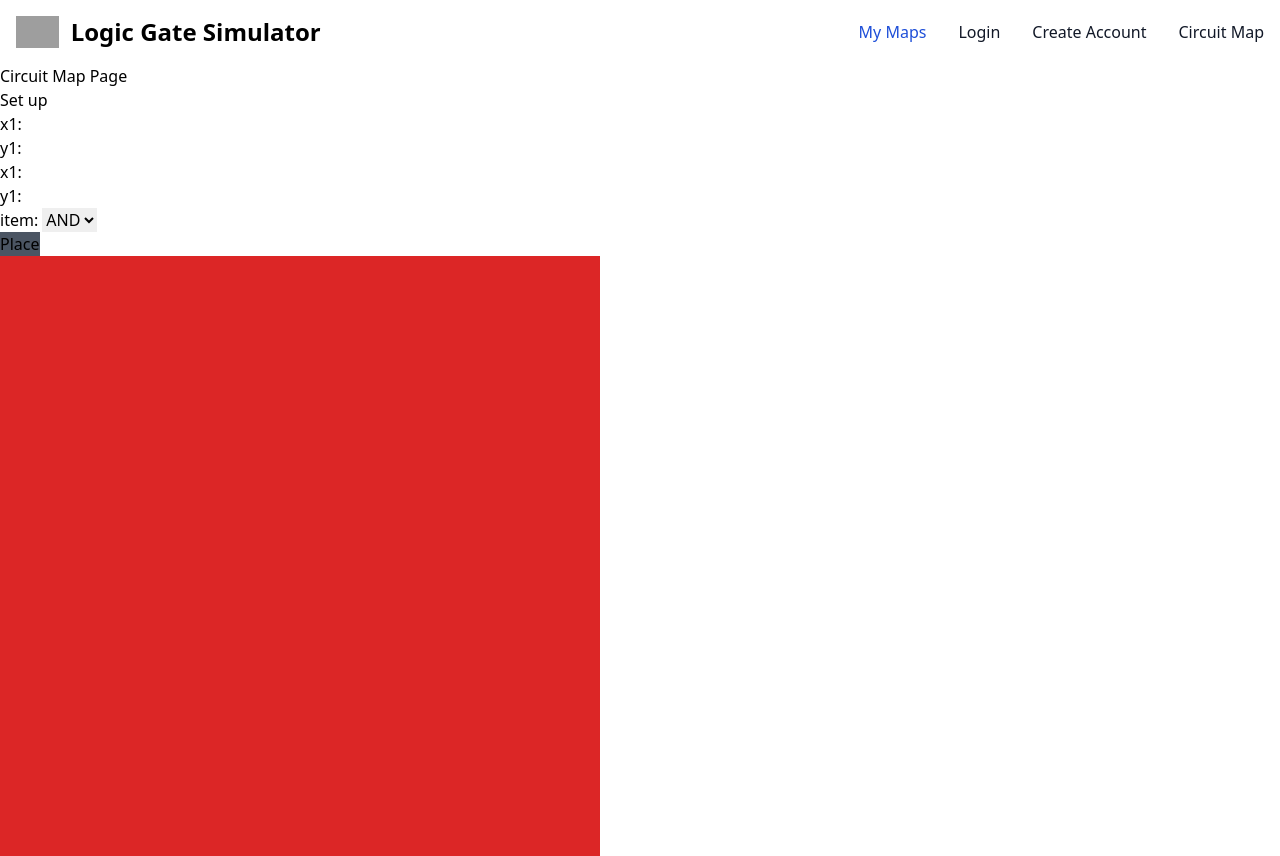
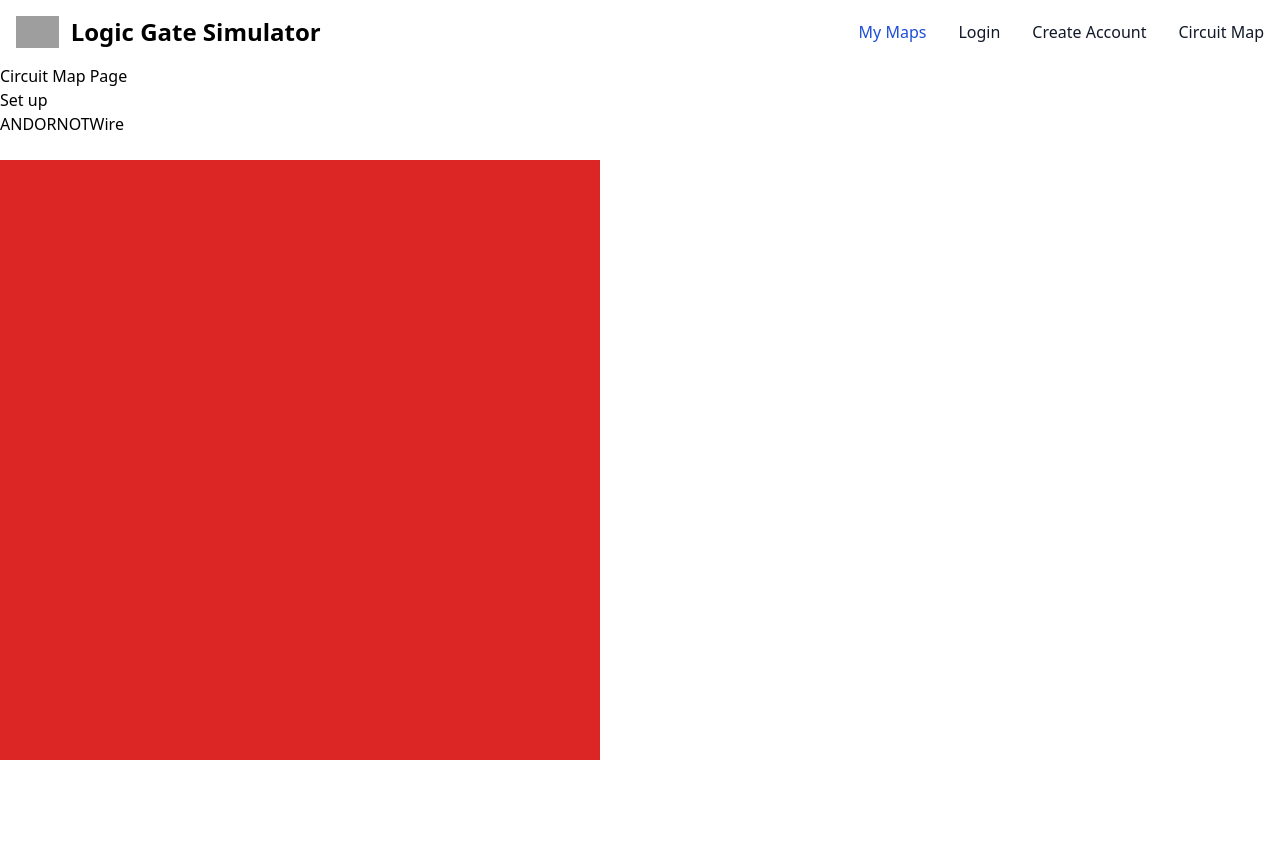
Before and after one commit to timshicha/logic_gate_app, a React (Vite) app in the folder frontend/: page /circuitmap in a window 1280 px wide. After the commit the page ends 800 px from the top, so only its background shows below. Built offline with nearby package versions, Linux system fonts and the light colour scheme; grey boxes are pictures that could not be loaded.

Commit message:
use button to select which tool to use

```diff
--- a/frontend/src/components/CircuitMapPage.tsx
+++ b/frontend/src/components/CircuitMapPage.tsx
@@ -17,6 +17,7 @@ export function CircuitMapPage() {
 	// Where the user's last coordinates were
 	let clientX = 0;
 	let clientY = 0;
+	let toolInHand = "wire";
 
 	useEffect(() => {
 		// Add a listener to detect canvas clicks
@@ -50,26 +51,24 @@ export function CircuitMapPage() {
 		console.log(x, y);
 
 		// If placement is not wire, then place where the user clicks
-		const item = document.getElementById("item").value;
-		if(item !== "wire") {
+		if(toolInHand !== "wire") {
 			// Clear hint canvas
 			hintCanvasRef.current.getContext("2d").clearRect(0, 0, mainCanvasRef.current.width, mainCanvasRef.current.height);
-			draw(mainCanvasRef.current, item, x,y, null, null, COLORS.BLACK);
+			draw(mainCanvasRef.current, toolInHand, x,y, null, null, COLORS.BLACK);
 		}
 	}
 
 	// When the user moves in the canvas, see if they hovered over a new grid intersection.
 	// If so, update the canvas.
 	function handleCanvasMove(event) {
-		const item = document.getElementById("item").value;
+		console.log("tool", toolInHand);
 		const rect = hintCanvasRef.current.getBoundingClientRect();
 		const coordX = event.clientX - rect.left;
 		const coordY = event.clientY - rect.top;
 		let [x, y] = readCanvasClick(coordX, coordY);
 		if(x !== clientX || y !== clientY) {
-			console.log("move");
 			hintCanvasRef.current.getContext("2d").clearRect(0, 0, mainCanvasRef.current.width, mainCanvasRef.current.height);
-			draw(hintCanvasRef.current, item, x, y, null, null, COLORS.DARK_GRAY);
+			draw(hintCanvasRef.current, toolInHand, x, y, null, null, COLORS.DARK_GRAY);
 			clientX = x;
 			clientY = y;
 		}
@@ -78,6 +77,7 @@ export function CircuitMapPage() {
 	// Draw the grid lines on the canvas
 	function drawCanvasGridLines(color) {
 		const context = gridCanvasRef.current.getContext("2d");
+		context.clearRect(0, 0, gridCanvasRef.current.width, gridCanvasRef.current.height);
 		context.beginPath();
 		// Draw horizontal lines
 		for (let i = 0; i <= CANVAS_UNITS; i++) {
@@ -98,6 +98,7 @@ export function CircuitMapPage() {
 	// If wire, x2 and y2 must also be specified.
 	function draw(canvas, obj, x1, y1, x2, y2, color) {
 
+		console.log("Drawing", obj);
 		const context = canvas.getContext("2d");
 		function strokeAndFill () {
 			context.strokeStyle = color;
@@ -144,17 +145,6 @@ export function CircuitMapPage() {
 		}
 	}
 
-	function place() {
-		const x1 = parseInt(document.getElementById("x1").value);
-		const x2 = parseInt(document.getElementById("x2").value);
-		const y1 = parseInt(document.getElementById("y1").value);
-		const y2 = parseInt(document.getElementById("y2").value);
-		const item = document.getElementById("item").value;
-
-		draw(mainCanvasRef.current, item, x1, y1, x2, y2, COLORS.BLACK);
-
-		console.log(x1, x2, y1, y2, item);
-	}
 
 	return (
 		<>
@@ -162,22 +152,14 @@ export function CircuitMapPage() {
 			<br />
 			<button onClick={() => drawCanvasGridLines(COLORS.GRAY)}>Set up</button>
 			<br />
-			x1: <input type="number" id="x1"/>
+
+			<div>
+				<button onClick={() => toolInHand = ("AND")}>AND</button>
+				<button onClick={() => toolInHand = ("OR")}>OR</button>
+				<button onClick={() => toolInHand = ("NOT")}>NOT</button>
+				<button onClick={() => toolInHand = ("wire")}>Wire</button>
+			</div>
 			<br />
-			y1: <input type="number" id="y1"/>
-			<br />
-			x1: <input type="number" id="x2"/>
-			<br />
-			y1: <input type="number" id="y2"/>
-			<br />
-			item: <select name="item" id="item">
-				<option value="AND" >AND</option>
-				<option value="OR" >OR</option>
-				<option value="NOT" >NOT</option>
-				<option value="wire" >wire</option>
-			</select>
-			<br />
-			<button className="bg-gray-600" onClick={place}>Place</button>
 
 			<div className="relative">
 				<canvas ref={gridCanvasRef} className="bg-red-600 absolute pointer-events-none" width={CANVAS_UNITS * UNIT_SIZE} height={CANVAS_UNITS * UNIT_SIZE}></canvas>
```
